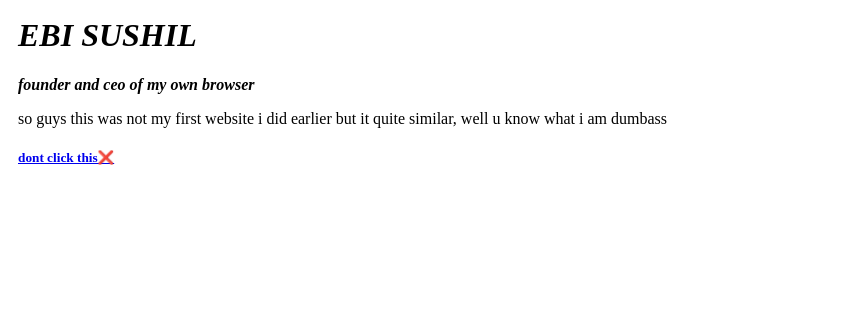
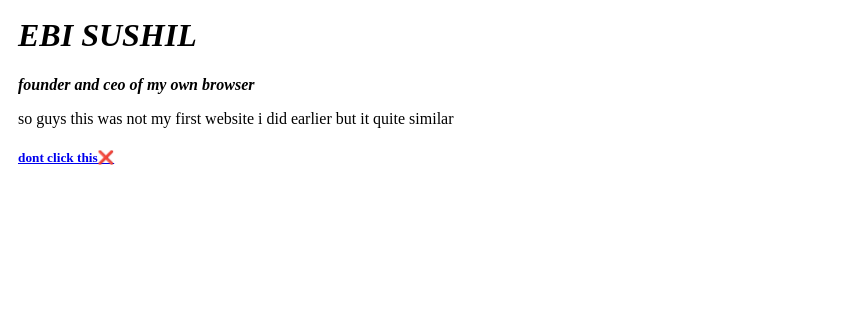
Before and after one commit to Ebisushil/ES, a plain HTML site: page index.html in a window 1280 px wide. Shown: the part 139-459 px from the top of the page, 433-1280 px from the left. Drawn offline with Linux system fonts and the light colour scheme.

Commit message:
changed para

```diff
--- a/index.html
+++ b/index.html
@@ -13,8 +13,7 @@
       <td>
         <h1><em>EBI SUSHIL</em></h1>
         <p><em><b>founder and ceo of my own browser</b></em></p>
-        <p>so guys this was not my first website i did earlier but it quite similar,
-          well u know what i am dumbass</p>
+        <p>so guys this was not my first website i did earlier but it quite similar</p>
         <h5><b><a href="https://www.youtube.com/watch?v=GxM3wstBcD4">dont click this❌</a></b></h5>
       </td>
     </tr>
```
